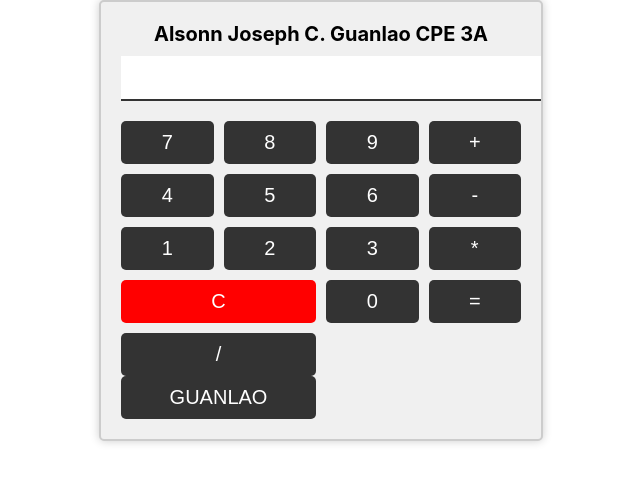
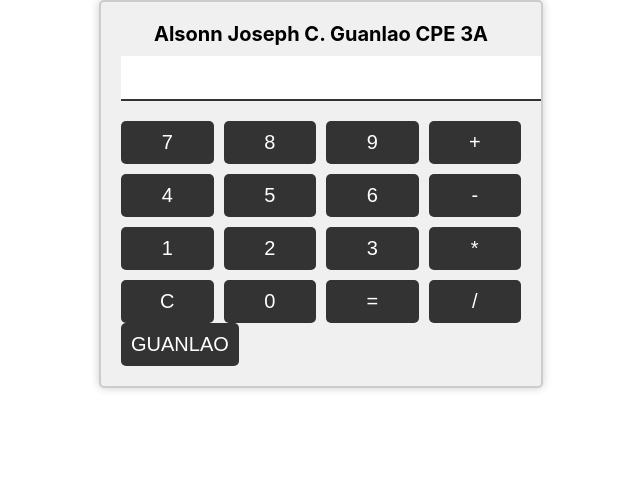
Before and after one commit to SuperShySuperShy/calcu-app, a React (Create React App) app: page / in a window 1280 px wide. Shown: the top 482 px of the page, without its empty margins (319-959 px from the left). Built offline with nearby package versions, Linux system fonts and the light colour scheme.

Commit message:
CSS UPDATE

```diff
--- a/src/App.css
+++ b/src/App.css
@@ -43,6 +43,12 @@
   gap: 10px;
 }
 
+.button-row {
+  display: grid;
+  grid-template-columns: repeat(4, 1fr);
+  gap: 10px;
+}
+
 button {
   font-size: 20px;
   padding: 10px;
@@ -54,15 +60,25 @@ button {
   transition: background-color 0.3s ease;
 }
 
-button:hover {
+.button-row:last-child {
+  grid-template-columns: 1fr;
+}
+
+.button-row:last-child button {
+  grid-column: span 4;
+  background-color: #f00;
+}
+
+.buttons button:hover {
   background-color: #555;
 }
 
-.buttons button:last-child {
-  grid-column: span 2;
-}
-
-.buttons button:nth-child(13) {
+.button-row:nth-child(4) button:first-child,
+.button-row:nth-child(4) button:last-child {
   grid-column: span 2;
   background-color: #f00;
 }
+
+.button-row:nth-child(4) button:last-child {
+  background-color: #333;
+}
```
